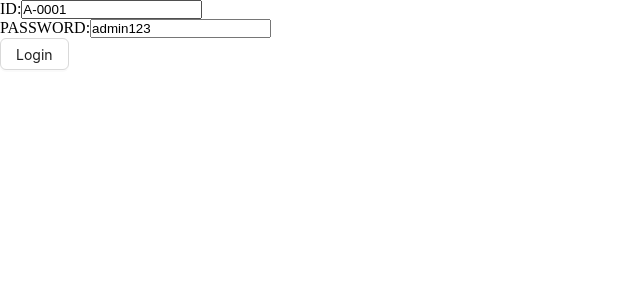
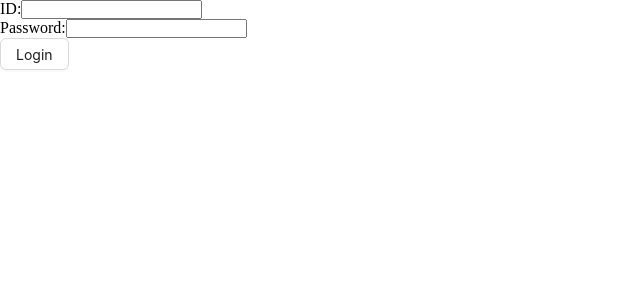
Before and after one commit to pantho0/PH-University-Front-End, a React (Vite) app: page /login in a window 1280 px wide. Shown: the top 300 px of the page, without its empty margins (0-640 px from the left). Built offline with nearby package versions, Linux system fonts and the light colour scheme.

Commit message:
added modified reusable form input

```diff
--- a/src/components/form/PHForm.tsx
+++ b/src/components/form/PHForm.tsx
@@ -1,8 +1,12 @@
-import { useForm } from "react-hook-form";
+import { FormProvider, useForm } from "react-hook-form";
 
 const PHForm = ({ onSubmit, children }) => {
-  const { handleSubmit } = useForm();
-  return <form onSubmit={handleSubmit(onSubmit)}>{children}</form>;
+  const methods = useForm();
+  return (
+    <FormProvider {...methods}>
+      <form onSubmit={methods.handleSubmit(onSubmit)}>{children}</form>
+    </FormProvider>
+  );
 };
 
 export default PHForm;
--- /dev/null
+++ b/src/components/form/PHInput.tsx
@@ -0,0 +1,13 @@
+import { useFormContext } from "react-hook-form";
+
+const PHInput = ({ type, name, label }) => {
+  const { register } = useFormContext();
+  return (
+    <>
+      {label ? label : null}
+      <input type={type} id={name} {...register(name)} />
+    </>
+  );
+};
+
+export default PHInput;
--- a/src/pages/Login.tsx
+++ b/src/pages/Login.tsx
@@ -8,15 +8,16 @@
 import { toast } from "sonner";
 import PHform from "../components/form/PHform";
 import PHForm from "../components/form/PHform";
+import PHInput from "../components/form/PHInput";
 
 const Login = () => {
   const navigate = useNavigate();
-  const { register, handleSubmit } = useForm({
-    defaultValues: {
-      id: "A-0001",
-      password: "admin123",
-    },
-  });
+  // const { register, handleSubmit } = useForm({
+  //   defaultValues: {
+  //     id: "A-0001",
+  //     password: "admin123",
+  //   },
+  // });
   const dispatch = useAppDispatch();
   const [login] = useLoginMutation();
 
@@ -40,12 +41,10 @@
   return (
     <PHForm onSubmit={onSubmit}>
       <div>
-        <label htmlFor="id">ID:</label>
-        <input type="text" id="id" {...register("id")} />
+        <PHInput type="text" name="id" label="ID:" />
       </div>
       <div>
-        <label htmlFor="password">PASSWORD:</label>
-        <input type="text" id="password" {...register("password")} />
+        <PHInput type="text" name="password" label="Password:" />
       </div>
       <Button htmlType="submit">Login</Button>
     </PHForm>
```
